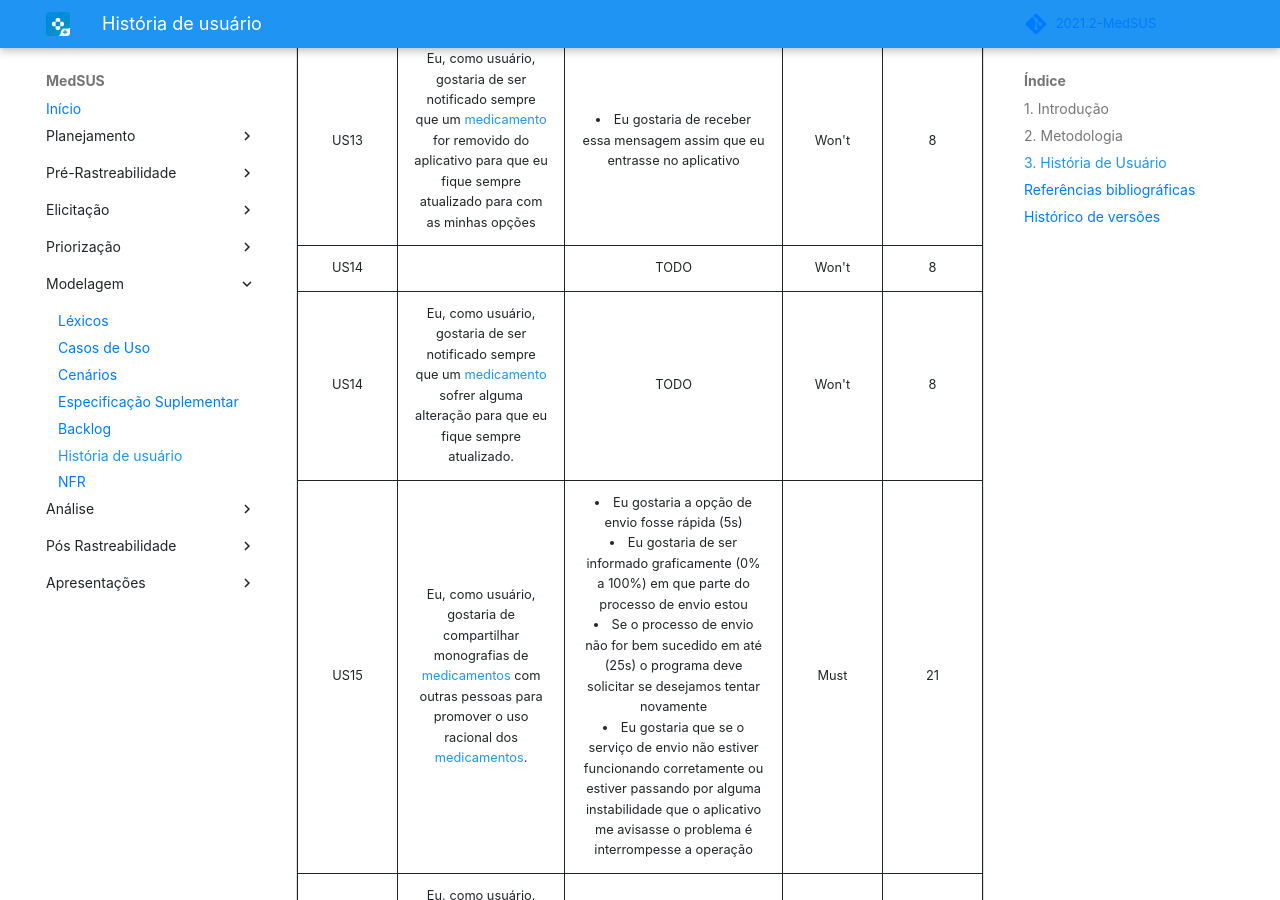
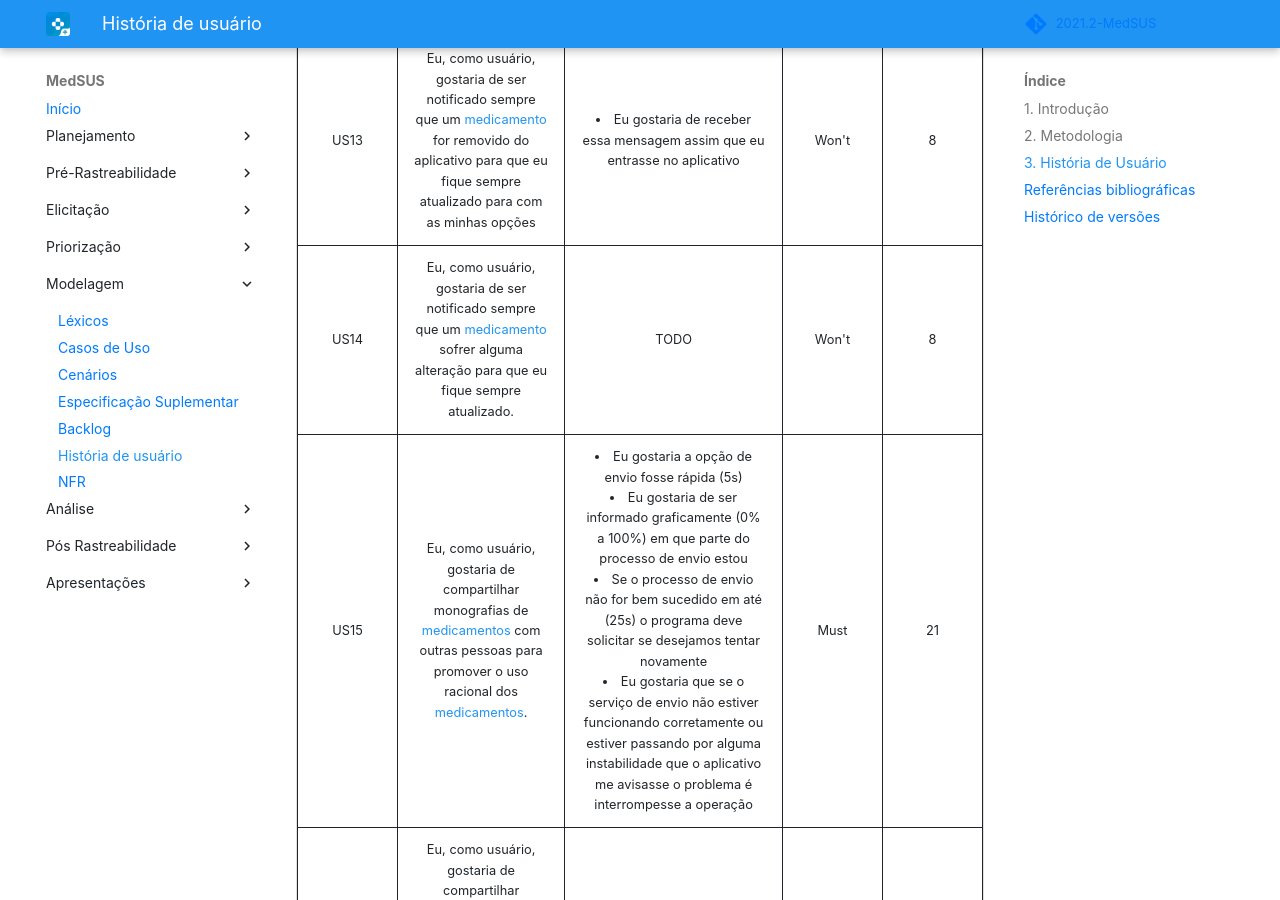
Before and after one commit to Requisitos-de-Software/2021.2-MedSUS, an MkDocs documentation site: the page built from docs/modeling/userstory.md, in a window 1280 px wide and 900 px high, scrolled down 3261 px. Built offline with MkDocs 1.6.1 and Material for MkDocs 9.7.7, drawn with Linux system fonts in a browser that asks for light colours; some web fonts are replaced; comment, search, counter and statistics services are not loaded.

Commit message:
Remove duplicate

```diff
--- a/docs/modeling/userstory.md
+++ b/docs/modeling/userstory.md
@@ -133,14 +133,7 @@ A metodologia utilizada foi partir dos <a href="https://requisitos-de-software.g
             <td style="border-style:solid;border-width:1px;text-align:center;vertical-align:middle">Won't</td>
             <td style="border-style:solid;border-width:1px;text-align:center;vertical-align:middle">8</td>
         </tr>
-        <tr>
-            <span id="ustory-14"></span>
-            <td style="border-style:solid;border-width:1px;text-align:center;vertical-align:middle" rowspan="1">US14</td>
-            <td style="border-style:solid;border-width:1px;text-align:center;vertical-align:middle"Eu, como usuário, gostaria que ao favoritar um medicamento, conseguisse ter a visão, também de cidadão</td>
-            <td style="border-style:solid;border-width:1px;text-align:center;vertical-align:middle">TODO</td>
-            <td style="border-style:solid;border-width:1px;text-align:center;vertical-align:middle">Won't</td>
-            <td style="border-style:solid;border-width:1px;text-align:center;vertical-align:middle">8</td>
-        </tr>
+
         <tr>
             <td style="border-style:solid;border-width:1px;text-align:center;vertical-align:middle" rowspan="1">US14</td>
             <td style="border-style:solid;border-width:1px;text-align:center;vertical-align:middle">Eu, como usuário, gostaria de ser notificado sempre que um <a href="../../modeling/lexicos#medicamento">medicamento</a> sofrer alguma alteração para que eu fique sempre atualizado.</td>
```
